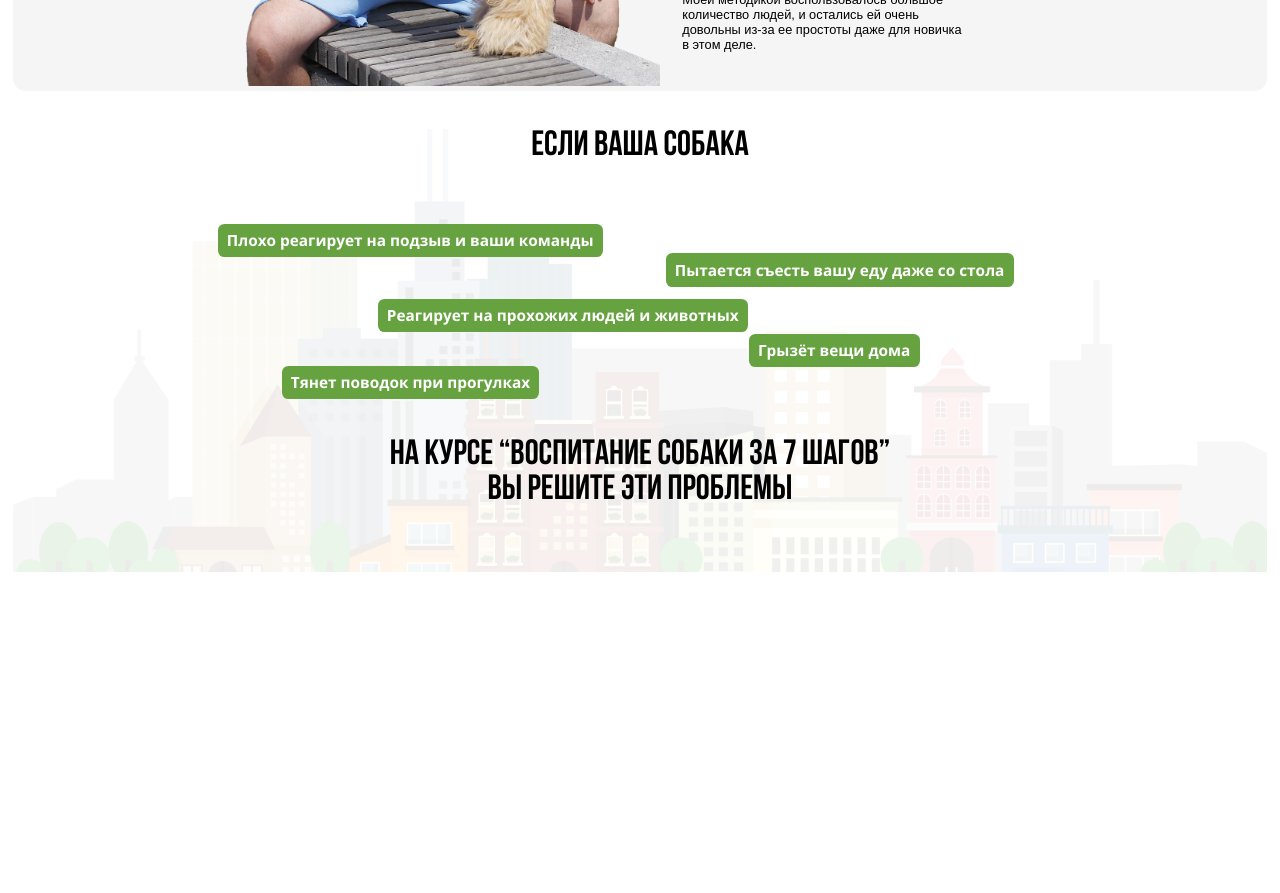
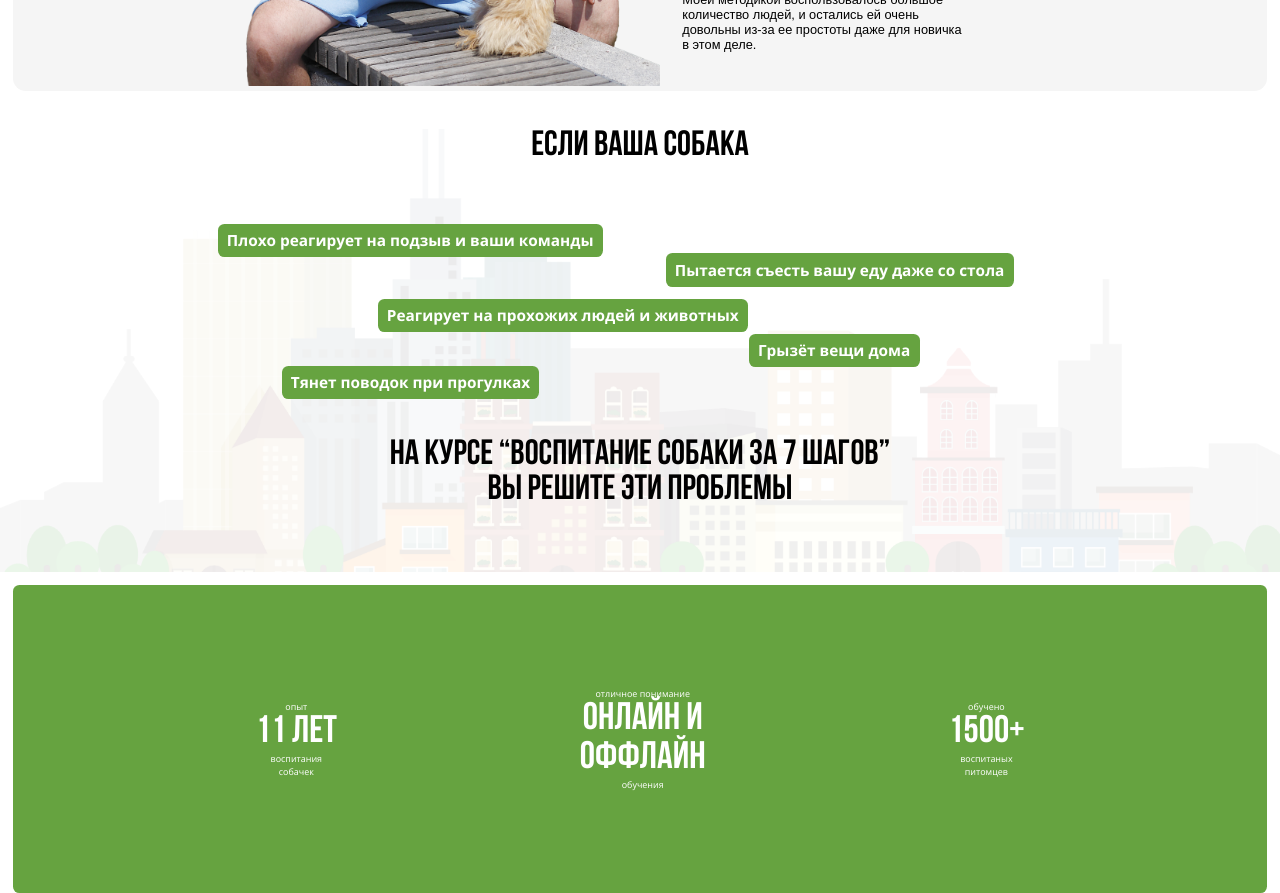
Before and after one commit to kinologist-dev/kibologist.github.io, an Angular app in the folder web-site-kinologist/: page / in a window 1280 px wide. Shown: the part 900-1793 px from the top of the page. Before the commit the page ends 1510 px from the top, so only its background shows below. Built offline with nearby package versions, Linux system fonts and the light colour scheme.

Commit message:
fourth block has been created

```diff
--- a/web-site-kinologist/src/app/app.component.css
+++ b/web-site-kinologist/src/app/app.component.css
@@ -234,7 +234,7 @@ ol>li {
     background-image: url(../assets/images/third-background.png);
     background-repeat: no-repeat;
     background-position: center;
-    background-size: 98%;
+    background-size: 100%;
 }
 .third-rows{
     margin-left: 2vw;
@@ -242,4 +242,39 @@ ol>li {
 }
 .bottom-third-title{
     padding-bottom: 5%;
+    margin-bottom: 0;
 }
+
+.fourth-container-body{
+    background-color: #66A340;
+    padding-top: 8%;
+    padding-bottom: 8%;
+    border-radius: 0.5vw;
+
+    width: 98%;
+    margin: auto;
+    margin-top: 1%;
+
+    display: flex;
+    justify-content: space-evenly;
+    align-items: center;
+}
+
+.big-text{
+    font-family: 'Bebas Neue Bold';
+    font-size: 3vw;
+    font-weight: 700;
+    text-transform: uppercase;
+}
+.small-text{
+    font-size: 0.7vw;
+    font-family: 'Open Sans', sans-serif;
+    font-weight: 400;
+}
+
+.left-block-fourth, .center-block-fourth, .right-block-fourth{
+    text-align: center;
+    color: #FFFFFF;
+
+    display: inline-block;
+}
--- a/web-site-kinologist/src/app/app.component.html
+++ b/web-site-kinologist/src/app/app.component.html
@@ -2,22 +2,22 @@
   <div class="header">
     <div class="links-header">
       <div class="link-header">
-        <a href="">
+        <a href="#">
           О создателе
         </a>
       </div>
       <div class="link-header">
-        <a href="">
+        <a href="#">
           Модули курса
         </a>
       </div>
       <div class="link-header">
-        <a href="">
+        <a href="#">
           Как проходит курс
         </a>
       </div>
       <div class="link-header">
-        <a href="">
+        <a href="#">
           Отзывы
         </a>
       </div>
@@ -37,7 +37,7 @@
         <div class="left-part-first left-part">
           <h2 class="first-title">Воспитание собаки <br> за 7 шагов</h2>
           <div class="buy-button">
-            <a href="">
+            <a href="#">
               Купить курс
             </a>
           </div>
@@ -135,6 +135,48 @@
         </div>
       </div>
     </div>
+
+    <div class="fourth-container">
+      <div class="fourth-container-body">
+        <div class="left-block-fourth">
+          <div class="small-text">
+            опыт
+          </div>
+          <div class="big-text">
+            11 лет
+          </div>
+          <div class="small-text">
+            воспитания <br>
+            собачек
+          </div>
+        </div>
+        <div class="center-block-fourth">
+          <div class="small-text">
+            отличное понимание
+          </div>
+          <div class="big-text">
+            онлайн и <br>
+            оффлайн
+          </div>
+          <div class="small-text">
+            обучения
+          </div>
+        </div>
+        <div class="right-block-fourth">
+          <div class="small-text">
+            обучено
+          </div>
+          <div class="big-text">
+            1500+
+          </div>
+          <div class="small-text">
+            воспитаных <br>
+питомцев
+          </div>
+        </div>
+      </div>
+    </div>
+
   </div>
 </div>
 <div class="footer">
```
